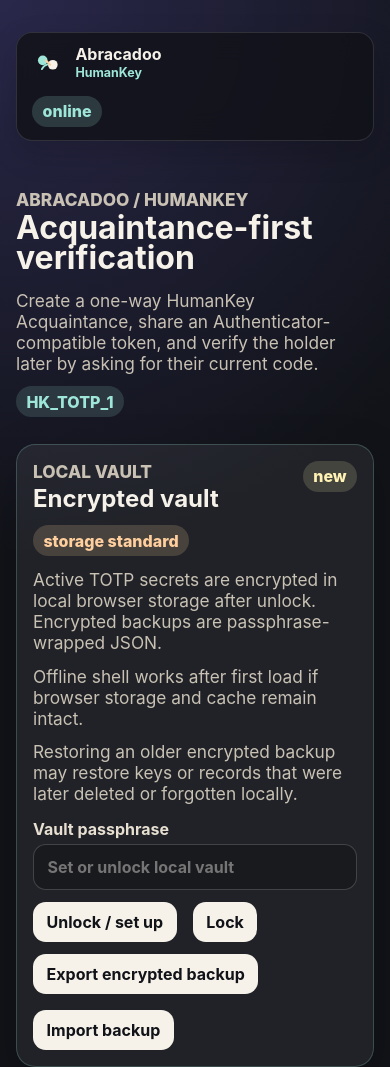
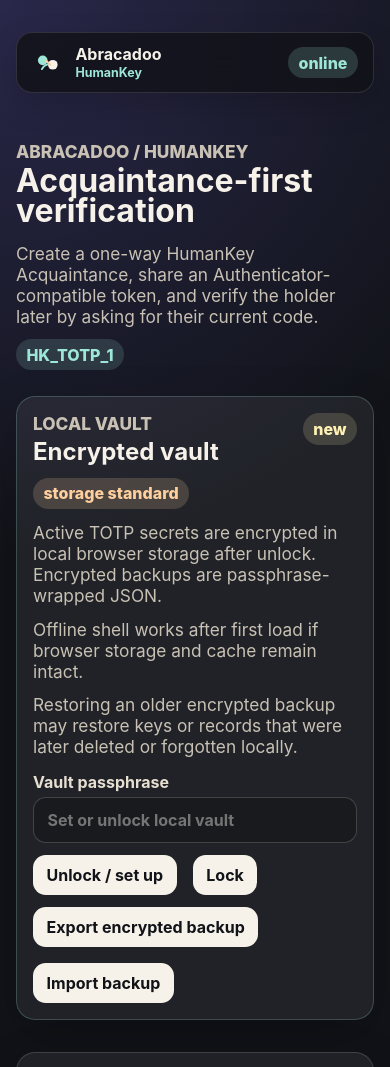
Before and after one commit to bobrs/abracadoo-code, a website built with Vite: page index.html in a window 390 px wide. Shown: the top 1067 px of the page. Built offline with nearby package versions, Linux system fonts and the light colour scheme.

Commit message:
Update styles.css

```diff
--- a/src/styles.css
+++ b/src/styles.css
@@ -283,13 +283,6 @@ textarea {
   color: #c8c1b4;
 }
 
-@media (max-width: 640px) {
-  .app-header {
-    align-items: flex-start;
-    flex-direction: column;
-  }
-}
-
 #qr-canvas {
   width: 240px;
   height: 240px;
```
